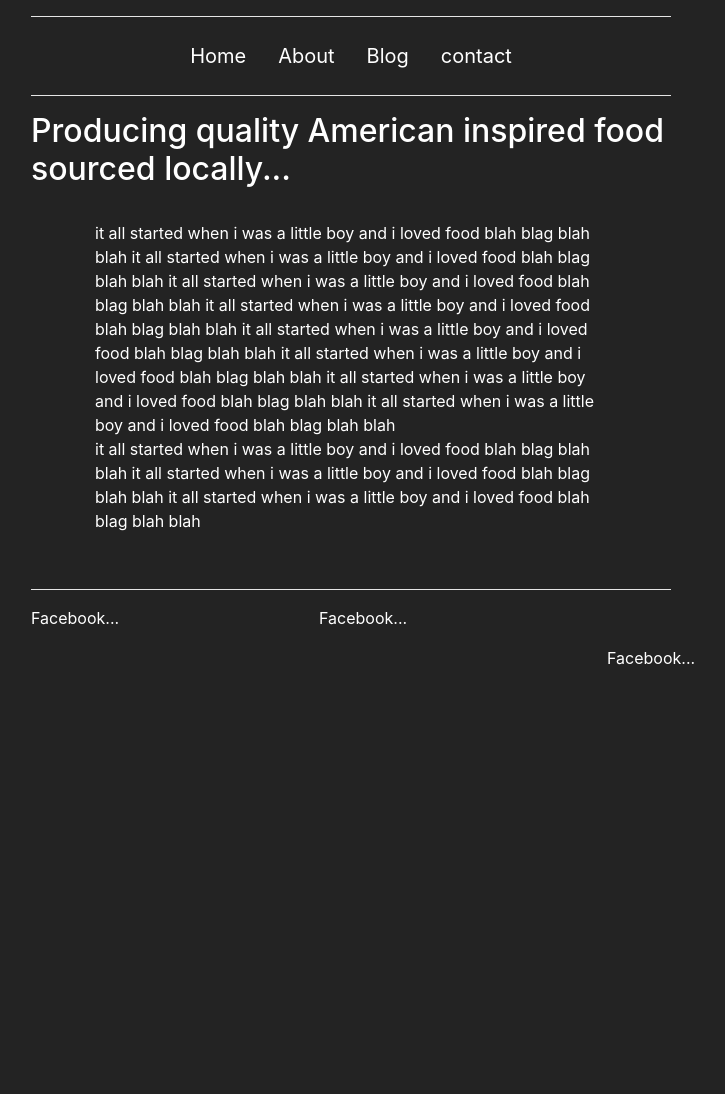
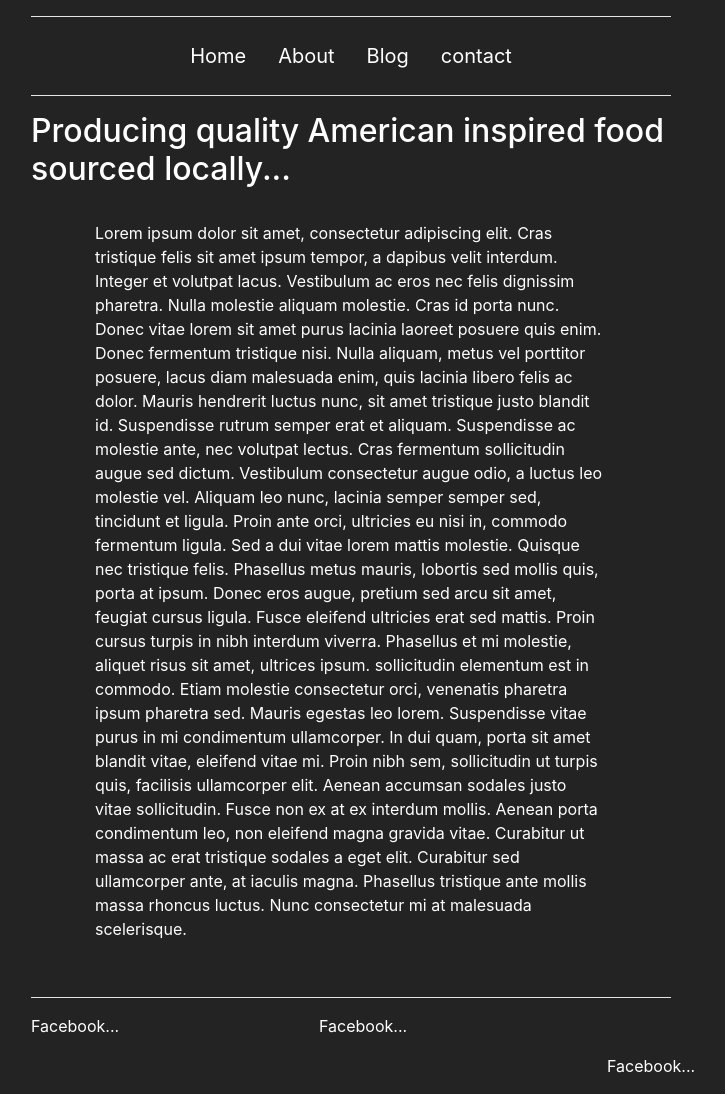
Before and after one commit to joshlewis-py/django_blog_website, a Django app: page /about/ in a window 1280 px wide. Shown: the part 67-1161 px from the top of the page, without its empty margins (289-1014 px from the left). Before the commit the page ends 732 px from the top, so only its background shows below. Run offline with Django 3.2, Linux system fonts and the light colour scheme; some libraries are stand-ins or nearby versions.

Commit message:
Update about.html

```diff
--- a/mysite/templates/mysite/about.html
+++ b/mysite/templates/mysite/about.html
@@ -13,17 +13,27 @@
 
 <div id="content" style="width:40%; margin: 0 auto;">
 
-    <p> it all started when i was a little boy and i loved food blah blag blah blah
-    it all started when i was a little boy and i loved food blah blag blah blah
-  it all started when i was a little boy and i loved food blah blag blah blah
-it all started when i was a little boy and i loved food blah blag blah blah
-it all started when i was a little boy and i loved food blah blag blah blah
-it all started when i was a little boy and i loved food blah blag blah blah
-it all started when i was a little boy and i loved food blah blag blah blah
-it all started when i was a little boy and i loved food blah blag blah blah <br>
-it all started when i was a little boy and i loved food blah blag blah blah
-it all started when i was a little boy and i loved food blah blag blah blah
-it all started when i was a little boy and i loved food blah blag blah blah
+
+Lorem ipsum dolor sit amet, consectetur adipiscing elit. Cras tristique felis sit amet ipsum tempor,
+  a dapibus velit interdum. Integer et volutpat lacus. Vestibulum ac eros nec felis dignissim pharetra.
+  Nulla molestie aliquam molestie. Cras id porta nunc. Donec vitae lorem sit amet purus lacinia laoreet
+  posuere quis enim. Donec fermentum tristique nisi. Nulla aliquam, metus vel porttitor posuere, lacus diam malesuada enim,
+  quis lacinia libero felis ac dolor. Mauris hendrerit luctus nunc, sit amet tristique justo blandit id.
+  Suspendisse rutrum semper erat et aliquam.
+
+Suspendisse ac molestie ante, nec volutpat lectus. Cras fermentum sollicitudin augue sed dictum. Vestibulum consectetur augue
+  odio, a luctus leo molestie vel. Aliquam leo nunc, lacinia semper semper sed, tincidunt et ligula. Proin ante orci,
+  ultricies eu nisi in, commodo fermentum ligula. Sed a dui vitae lorem mattis molestie. Quisque nec tristique felis.
+  Phasellus metus mauris, lobortis sed mollis quis, porta at ipsum. Donec eros augue, pretium sed arcu sit amet, feugiat
+  cursus ligula. Fusce eleifend ultricies erat sed mattis. Proin cursus turpis in nibh interdum viverra. Phasellus et
+  mi molestie, aliquet risus sit amet, ultrices ipsum.
+
+ sollicitudin elementum est in commodo. Etiam molestie consectetur orci, venenatis pharetra ipsum pharetra sed.
+  Mauris egestas leo lorem. Suspendisse vitae purus in mi condimentum ullamcorper. In dui quam, porta sit amet
+  blandit vitae, eleifend vitae mi. Proin nibh sem, sollicitudin ut turpis quis, facilisis ullamcorper elit. Aenean
+  accumsan sodales justo vitae sollicitudin. Fusce non ex at ex interdum mollis. Aenean porta condimentum leo, non eleifend
+  magna gravida vitae. Curabitur ut massa ac erat tristique sodales a eget elit. Curabitur sed ullamcorper ante, at iaculis
+  magna. Phasellus tristique ante mollis massa rhoncus luctus. Nunc consectetur mi at malesuada scelerisque.
 </p>
 
 
```
